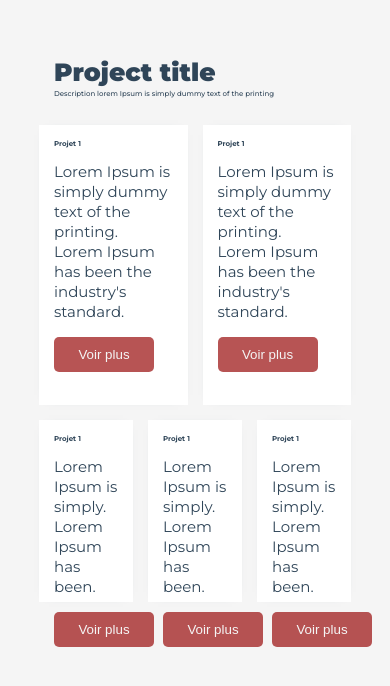
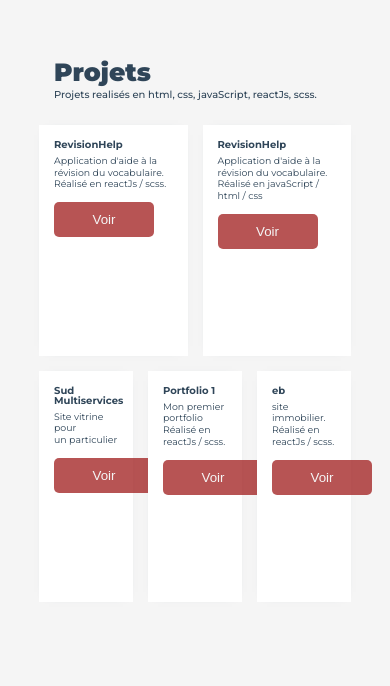
Before and after one commit to ASiaka/portfolio-nextjs, a Next.js app: page / in a window 390 px wide. Shown: the part 1820-2506 px from the top of the page. Built offline with nearby package versions, Linux system fonts and the light colour scheme.

Commit message:
debut responsive projets

```diff
--- a/src/app/projets/page.js
+++ b/src/app/projets/page.js
@@ -6,38 +6,38 @@ export default function Projets() {
         <main id="projets" className={styles.projets}>
             <div className={styles.projetsContent}>
                 <div className={styles.titleContent}>
-                    <h1 className={styles.title}>Project title</h1>
-                    <p className={styles.subTitle}>Description lorem Ipsum is simply dummy text of the printing</p>
+                    <h1 className={styles.title}>Projets</h1>
+                    <p className={styles.subTitle}>Projets realisés en html, css, javaScript, reactJs, scss.</p>
                 </div>
                 <div className={styles.projet + " " + styles.projetOne}>
-                    <h3 className={styles.title}>Projet 1</h3>
-                    <p className={styles.paragraph}>Lorem Ipsum is simply dummy text of the printing.</p>
-                    <p className={styles.paragraph}>Lorem Ipsum has been the industry's standard.</p>
-                    <button className={styles.button}>Voir plus</button>
+                    <h3 className={styles.title}>RevisionHelp</h3>
+                    <p className={styles.paragraph}>Application d'aide à la révision du vocabulaire.</p>
+                    <p className={styles.paragraph}>Réalisé en reactJs / scss.</p>
+                    <button className={styles.button}>Voir</button>
                 </div>
                 <div className={styles.projet + " " + styles.projetTwo}>
-                    <h3 className={styles.title}>Projet 1</h3>
-                    <p className={styles.paragraph}>Lorem Ipsum is simply dummy text of the printing.</p>
-                    <p className={styles.paragraph}>Lorem Ipsum has been the industry's standard.</p>
-                    <button className={styles.button}>Voir plus</button>
+                    <h3 className={styles.title}>RevisionHelp</h3>
+                    <p className={styles.paragraph}>Application d'aide à la révision du vocabulaire.</p>
+                    <p className={styles.paragraph}>Réalisé en javaScript / html / css</p>
+                    <button className={styles.button}>Voir</button>
                 </div>
                 <div className={styles.projet + " " + styles.projetThree}>
-                    <h3 className={styles.title}>Projet 1</h3>
-                    <p className={styles.paragraph}>Lorem Ipsum is simply.</p>
-                    <p className={styles.paragraph}>Lorem Ipsum has been.</p>
-                    <button className={styles.button}>Voir plus</button>
+                    <h3 className={styles.title}>Sud Multiservices</h3>
+                    <p className={styles.paragraph}>Site vitrine pour</p>
+                    <p className={styles.paragraph}>un particulier</p>
+                    <button className={styles.button}>Voir</button>
                 </div>
                 <div className={styles.projet + " " + styles.projetFour}>
-                    <h3 className={styles.title}>Projet 1</h3>
-                    <p className={styles.paragraph}>Lorem Ipsum is simply.</p>
-                    <p className={styles.paragraph}>Lorem Ipsum has been.</p>
-                    <button className={styles.button}>Voir plus</button>
+                    <h3 className={styles.title}>Portfolio 1</h3>
+                    <p className={styles.paragraph}>Mon premier portfolio</p>
+                    <p className={styles.paragraph}>Réalisé en reactJs / scss.</p>
+                    <button className={styles.button}>Voir</button>
                 </div>
                 <div className={styles.projet + " " + styles.projetFive}>
-                    <h3 className={styles.title}>Projet 1</h3>
-                    <p className={styles.paragraph}>Lorem Ipsum is simply.</p>
-                    <p className={styles.paragraph}>Lorem Ipsum has been.</p>
-                    <button className={styles.button}>Voir plus</button>
+                    <h3 className={styles.title}>eb</h3>
+                    <p className={styles.paragraph}>site immobilier.</p>
+                    <p className={styles.paragraph}>Réalisé en reactJs / scss.</p>
+                    <button className={styles.button}>Voir</button>
                 </div>
             </div>
         </main>
--- a/src/app/projets/projets.module.scss
+++ b/src/app/projets/projets.module.scss
@@ -12,6 +12,14 @@
     font-family: 'Montserrat', sans-serif;
     box-sizing: border-box;
     padding-top: 70px;
+    font-size: 16px;
+
+    @media (max-width: 900px) {
+        font-size: 13px;
+    }
+    @media (max-width: 700px) {
+        font-size: 10px;
+    }
 
     .projetsContent {
         width: 80%;
@@ -22,6 +30,10 @@
         gap: 15px;
         grid-template-columns: repeat(6, 1fr);
         grid-template-rows: 50px repeat(5, 1fr);
+
+        @media (max-width: 900px) {
+                grid-template-rows: 50px repeat(6, 1fr);
+            }
 
         .titleContent {
             grid-area: 1 / 1 / 2 / 7;
@@ -48,12 +60,15 @@
             .title {
                 font-size: 1em;
                 font-weight: bold;
-                margin-bottom: 15px;
+                // margin-bottom: 15px;
+                margin-bottom: 0.469em;
             }
 
             .paragraph {
-                font-size: 15px;
-                line-height: 20px;
+                // font-size: 15px;
+                font-size: 0.938em;
+                // line-height: 20px;
+                line-height: 1.25em;
             }
 
             .button {
@@ -63,7 +78,8 @@
                 border: none;
                 background-color: rgba(165, 42, 42, 0.8);
                 color: vars.$gray;
-                margin-top: 15px;
+                // margin-top: 15px;
+                margin-top: 0.938em;
                 transition: 1.3s;
 
                 &:hover {
@@ -91,14 +107,26 @@
             // background-color: blue;
             grid-column: 1 / span 2;
             grid-row: 5 / span 2;
+
+            @media (max-width: 900px) {
+               grid-row: 5 / span 3;
+            }
         }
         .projetFour {
             // background-color: red;
             grid-area: 5 / 3 / 7 / 5;
+
+            @media (max-width: 900px) {
+               grid-area: 5 / 3 / 8 / 5;
+            }
         }
         .projetFive {
             // background-color: orange;
             grid-area: 5 / 5 / span 2 / span 2;
+
+            @media (max-width: 900px) {
+               grid-area: 5 / 5 / span 3 / span 2;
+            }
         }
     }
 }
--- a/src/app/ui/components/nav.js
+++ b/src/app/ui/components/nav.js
@@ -23,6 +23,7 @@ export default function Nav() {
             if(window.innerWidth > 850) {
                 setBurgerMenu(false)
                 // console.log("superieur", window.innerWidth)
+                setIsOpen(false)
             } else {
                 setBurgerMenu(true)
                 // console.log("inferieur", window.innerWidth)
--- a/src/app/ui/styles/nav.module.scss
+++ b/src/app/ui/styles/nav.module.scss
@@ -38,6 +38,7 @@
         .lists {
             display: flex;
             gap: 25px;
+            font-size: 17px;
 
             .list {
 
@@ -59,6 +60,7 @@
             top: 100px;
             left: 0px;
             padding: 15px;
+            font-size: 17px;
 
             .listBM {
 
```
